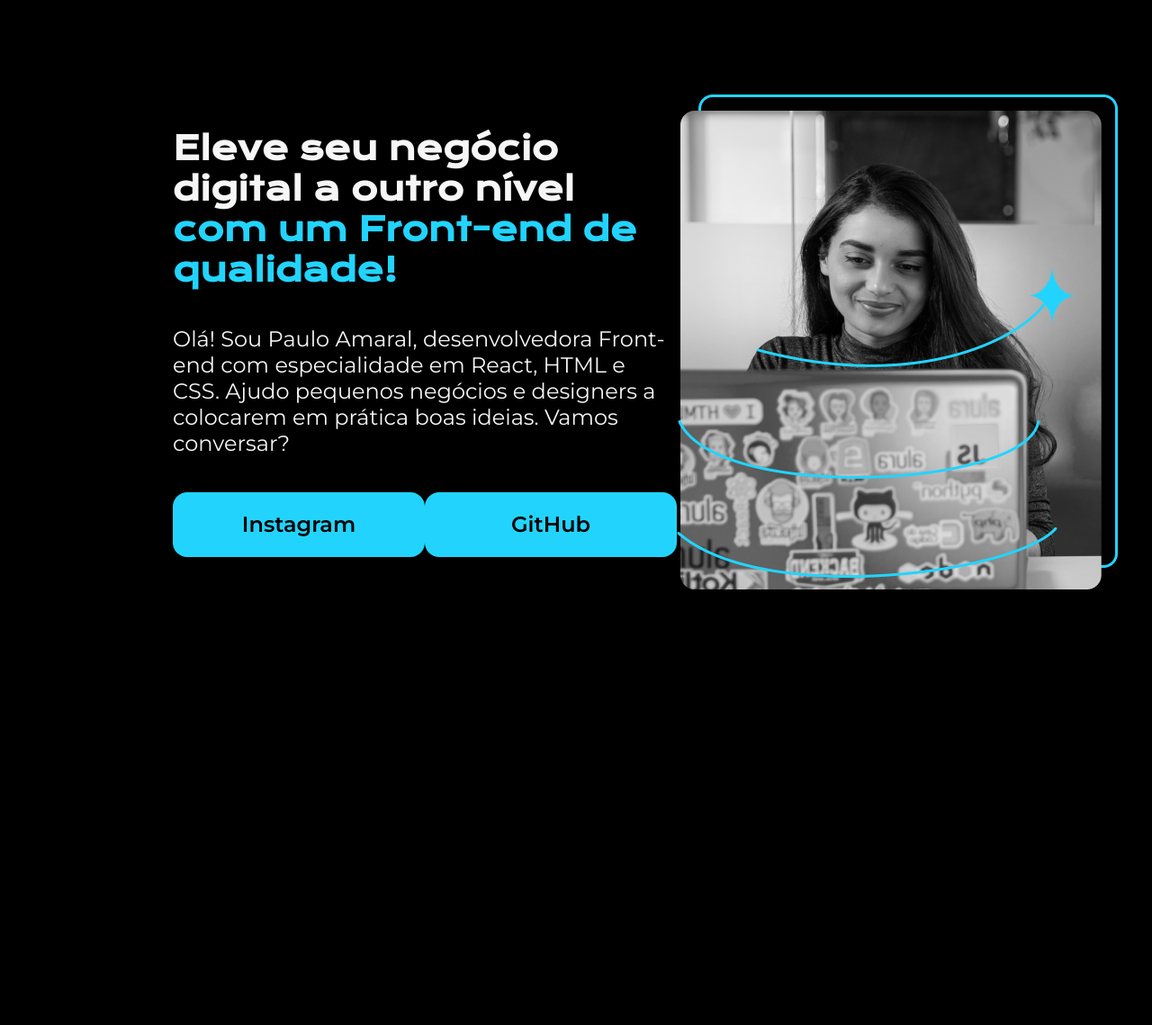
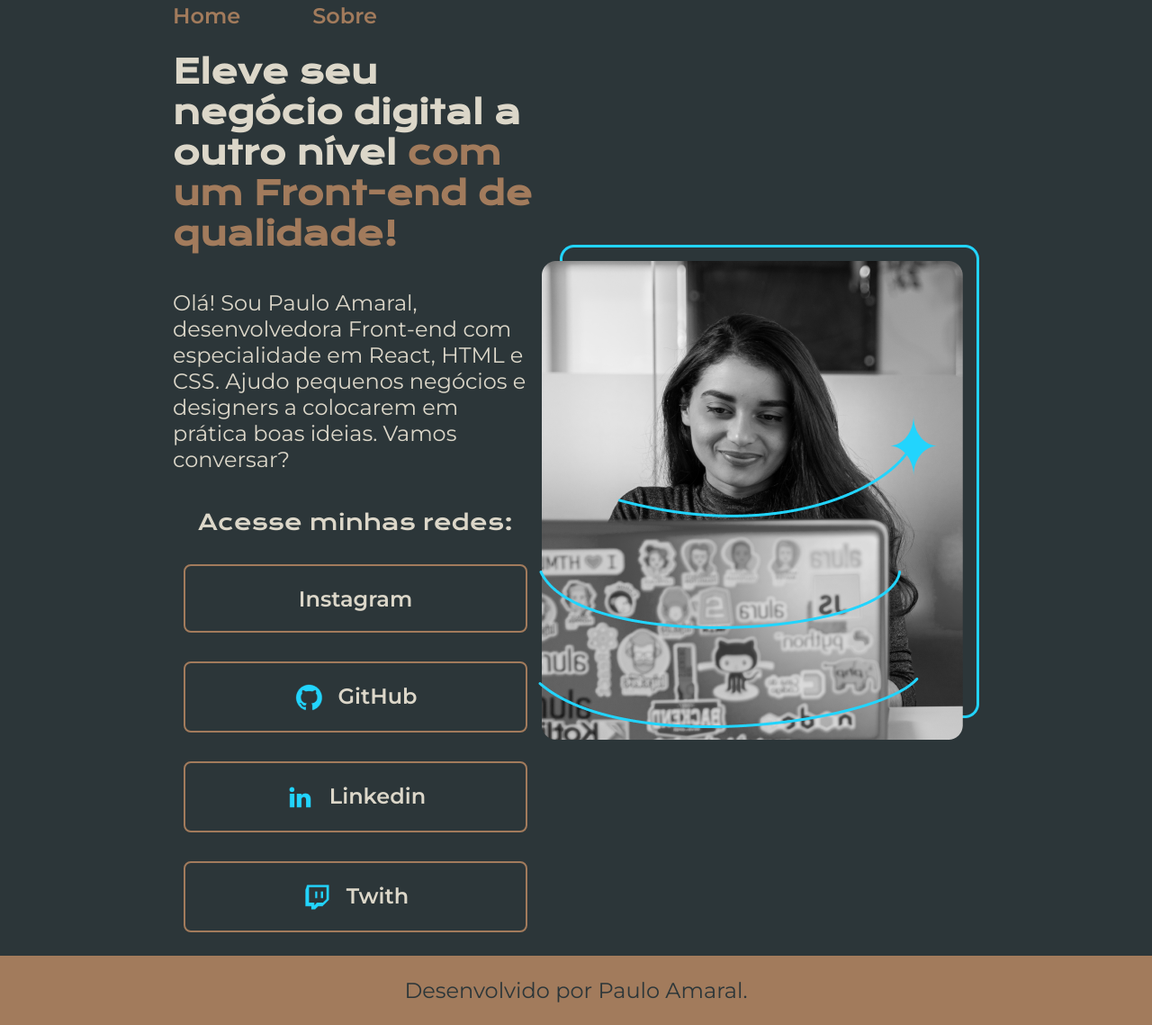
Before and after one commit to pauloamaral2006/alura_html-css_portifolio, a plain HTML site: page index.html in a window 1280 px wide. Shown: the part 23-1162 px from the top of the page at 90% size. Before the commit the page ends 806 px from the top, so only its background shows below. Drawn offline with nearby package versions, Linux system fonts and the light colour scheme.

Commit message:
Implementação do curso HTML e CSS: cabeçalho, footer e variáveis CSS

```diff
--- a/index.html
+++ b/index.html
@@ -4,9 +4,15 @@
     <meta charset="UTF-8" />
     <meta name="viewport" content="width=device-width, initial-scale=1.0" />
     <title>Portfolio</title>
-    <link rel="stylesheet" href="style.css" />
+    <link rel="stylesheet" href="./styles/style.css" />
   </head>
   <body>
+    <header class="cabecalho">
+      <nav class="cabecalho_menu">
+        <a class="cabecalho_menu_link" href="index.html">Home</a>
+        <a class="cabecalho_menu_link" href="about.html">Sobre</a>
+      </nav>
+    </header>
     <main class="apresentacao">
       <section class="apresentacao__conteudo">
         <h1 class="apresentacao__conteudo__titulo">
@@ -21,6 +27,7 @@
           prática boas ideias. Vamos conversar?
         </p>
         <div class="apresentacao__links">
+          <h2 class="apresentacao__links_subtitulo">Acesse minhas redes:</h2>
           <a
             class="apresentacao__links__link"
             href="https://www.instagram.com/pauloamaral2006"
@@ -29,11 +36,30 @@
           <a
             class="apresentacao__links__link"
             href="https://github.com/pauloamaral2006"
-            >GitHub</a
+          >
+            <img src="./assets/github.png" />
+            GitHub</a
+          >
+          <a
+            class="apresentacao__links__link"
+            href="https://www.linkedin.com/in/pauloamaral2006/"
+          >
+            <img src="./assets/linkedin.png" />
+            Linkedin</a
+          >
+          <a
+            class="apresentacao__links__link"
+            href="https://www.instagram.com/pauloamaral2006"
+          >
+            <img src="./assets/twitch.png" />
+            Twith</a
           >
         </div>
       </section>
-      <img src="imagem.png" />
+      <img src="./assets/imagem.png" />
     </main>
+    <footer class="rodape">
+      <p>Desenvolvido por Paulo Amaral.</p>
+    </footer>
   </body>
 </html>
--- a/style.css
+++ /dev/null
@@ -1,58 +0,0 @@
-@import url("https://fonts.googleapis.com/css2?family=Krona+One&family=Montserrat:wght@400;600&display=swap");
-
-* {
-  margin: 0;
-  padding: 0;
-}
-
-body {
-  height: 100%;
-  box-sizing: border-box;
-  background-color: #000000;
-  color: #f6f6f6;
-}
-
-.titulo-destaque {
-  color: #22d4fd;
-}
-
-.apresentacao {
-  margin: 10% 15%;
-  display: flex;
-  align-items: center;
-  justify-content: space-between;
-}
-.apresentacao__conteudo {
-  width: 615px;
-  display: flex;
-  flex-direction: column;
-  gap: 40px;
-}
-
-.apresentacao__conteudo__titulo {
-  font-size: 36px;
-  font-family: "Krona One", sans-serif;
-}
-
-.apresentacao__conteudo__texto {
-  font-size: 24px;
-  font-family: "Montserrat", sans-serif;
-}
-
-.apresentacao__links {
-  display: flex;
-  justify-content: space-between;
-}
-
-.apresentacao__links__link {
-  background-color: #22d4fd;
-  width: 280px;
-  text-align: center;
-  border-radius: 16px;
-  font-size: 24px;
-  font-weight: 600;
-  padding: 21.5px 0;
-  text-decoration: none;
-  color: #000000;
-  font-family: "Montserrat", sans-serif;
-}
--- /dev/null
+++ b/styles/style.css
@@ -0,0 +1,107 @@
+@import url("https://fonts.googleapis.com/css2?family=Krona+One&family=Montserrat:wght@400;600&display=swap");
+
+:root {
+  --cor-primary: #2c3639;
+  --cor-secundaria: #dcd7c9;
+  --cor-terciaria: #a27b5c;
+  --cor-houver: #3f4e4f;
+
+  --font-principal: "Krona One", sans-serif;
+  --font-secundaria: "Montserrat", sans-serif;
+}
+* {
+  margin: 0;
+  padding: 0;
+}
+
+body {
+  /* height: 100vh; */
+  box-sizing: border-box;
+  background-color: var(--cor-primary);
+  color: var(--cor-secundaria);
+}
+
+.cabecalho {
+  padding: 2% 0 0 15%;
+}
+
+.cabecalho_menu {
+  display: flex;
+  gap: 80px;
+}
+.cabecalho_menu_link {
+  font-family: var(--font-secundaria);
+  font-size: 24px;
+  font-weight: 600;
+  color: var(--cor-terciaria);
+  text-decoration: none;
+}
+
+.apresentacao {
+  padding: 2% 15%;
+  display: flex;
+  align-items: center;
+  justify-content: space-between;
+}
+.apresentacao__conteudo {
+  width: 615px;
+  display: flex;
+  flex-direction: column;
+  gap: 40px;
+}
+
+.apresentacao__conteudo__titulo {
+  font-size: 36px;
+  font-family: var(--font-principal);
+}
+
+.titulo-destaque {
+  color: var(--cor-terciaria);
+}
+.apresentacao__conteudo__texto {
+  font-size: 24px;
+  font-family: var(--font-secundaria);
+}
+
+.apresentacao__links {
+  display: flex;
+  flex-direction: column;
+  align-items: center;
+  justify-content: space-between;
+  gap: 32px;
+}
+.apresentacao__links_subtitulo {
+  font-family: var(--font-principal);
+  font-weight: 400;
+  font-size: 24px;
+}
+.apresentacao__links__link {
+  /* background-color: var(--cor-terciaria); */
+  display: flex;
+  justify-content: center;
+  gap: 16px;
+  border: 2px solid var(--cor-terciaria);
+  width: 378px;
+  text-align: center;
+  border-radius: 8px;
+  font-size: 24px;
+  font-weight: 600;
+  padding: 21.5px 0;
+  text-decoration: none;
+  color: var(--cor-secundaria);
+  font-family: var(--font-secundaria);
+}
+
+.apresentacao__links__link:hover {
+  background-color: var(--cor-houver);
+}
+
+.rodape {
+  padding: 24px;
+  color: var(--cor-primary);
+  background-color: var(--cor-terciaria);
+  text-align: center;
+  font-family: var(--font-secundaria);
+  font-size: 24px;
+  font-weight: 400;
+}
```
Also changed, not shown: about.html (added, +45 -0 lines), assets/Imagem.png (renamed from Imagem.png), assets/github.png (added), assets/html.png (renamed from html.png), assets/instagram.png (added), assets/linkedin.png (added), assets/twitch.png (added), assets/twitter-novo.png (added), assets/twitter.png (added), 1 other file.
